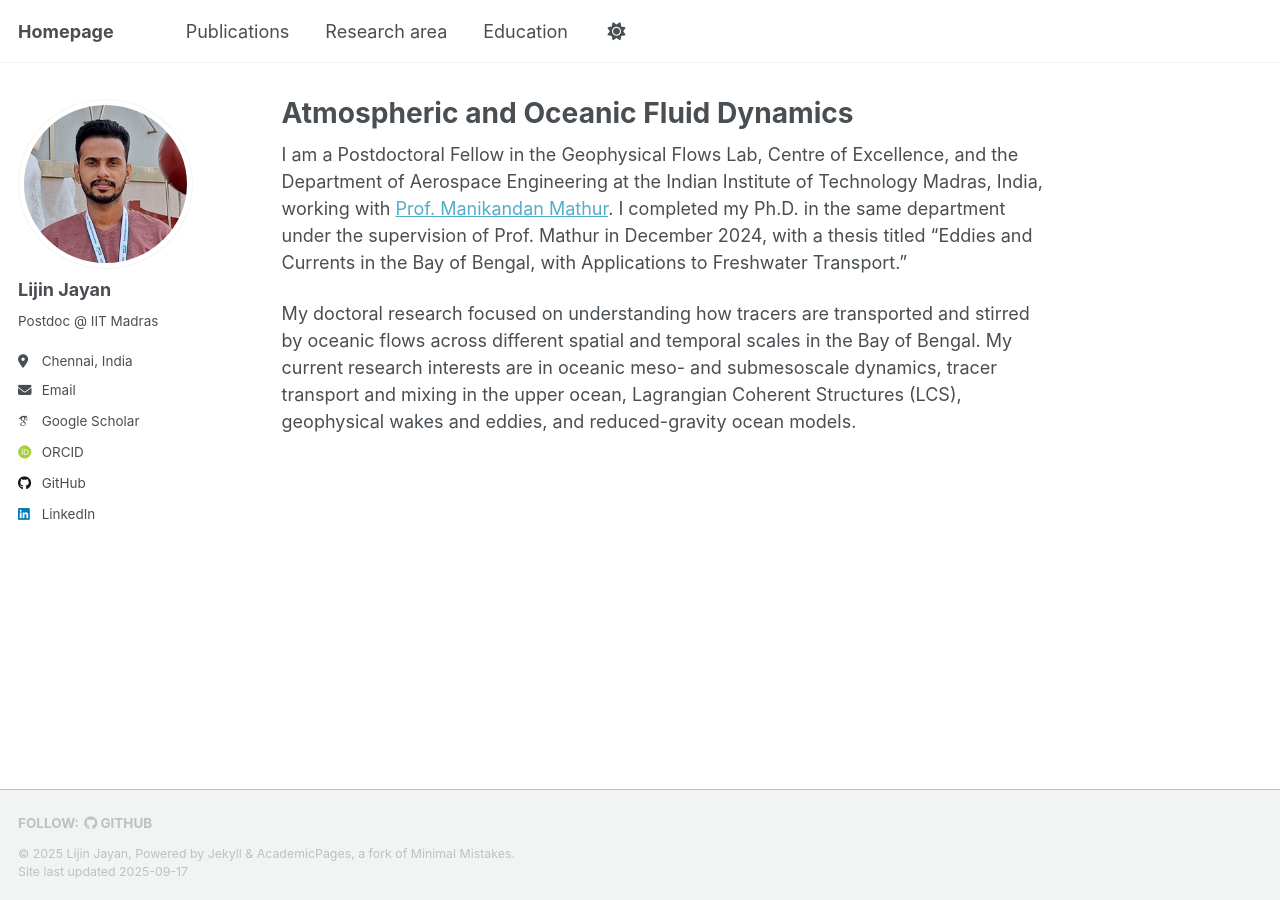
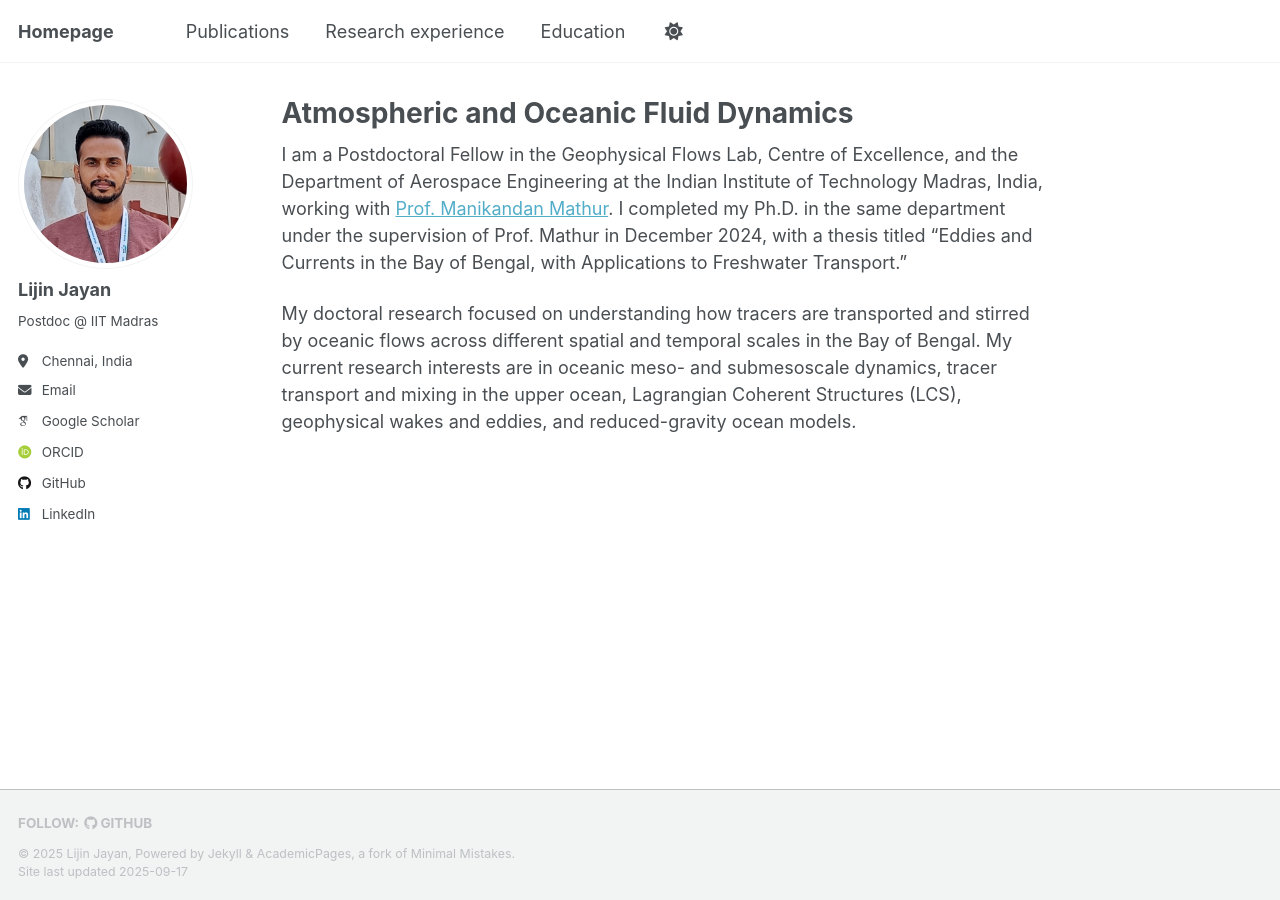
Before and after one commit to ljayan/ljayan.github.io, a Jekyll site: the page built from _pages/about.md, in a window 1280 px wide. Built offline with Jekyll 4.4.1, drawn with Linux system fonts in a browser that asks for light colours; some web fonts are replaced.

Commit message:
Update navigation.yml

```diff
--- a/_data/navigation.yml
+++ b/_data/navigation.yml
@@ -11,7 +11,7 @@ main:
   - title: "Publications"
     url: /publications/
 
-  - title: "Research area"
+  - title: "Research experience"
     url: /research/
 
   - title: "Education"
```
